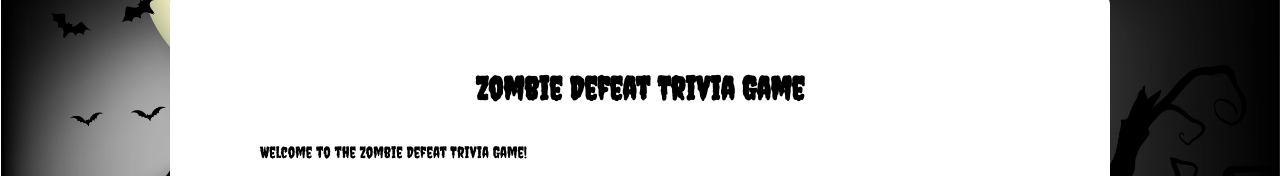
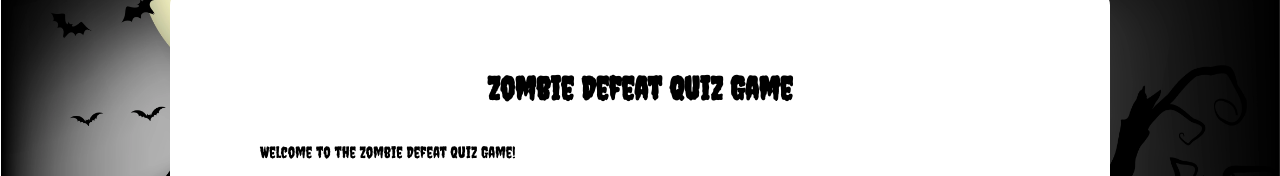
Before and after one commit to arshitshukla/The_walking_dead_quiz, a plain HTML site: page game.html in a window 1280 px wide. Shown: the part 222-398 px from the top of the page. Drawn offline with Linux system fonts and the light colour scheme; a web font is replaced by a local one.

Commit message:
Update game.html

```diff
--- a/game.html
+++ b/game.html
@@ -2,7 +2,7 @@
 <html lang="en" dir="ltr">
   <head>
     <meta charset="utf-8">
-    <title></title>
+    <title>The Walking Dead Quiz - Introduction</title>
     <link rel="stylesheet" href="styles.css">
   </head>
   <body>
@@ -10,14 +10,14 @@
     <div class="container">
       <header>
         <center>
-          <h1>Zombie Defeat Trivia Game</h1>
+          <h1>Zombie Defeat Quiz Game</h1>
         </center>
       </header>
         <br><br>
-      <p>Welcome to the Zombie Defeat Trivia Game! </p>
+      <p>Welcome to the Zombie Defeat Quiz Game! </p>
       <br>
       <p>The world is in the danger of a zombie apocalypse and with the help of this game, you'll need to use your knowledge of zombie biology, weapons, and survival skills to find your way through the game and protect yourself from the zombies. You'll have to answer 5 clues correctly to complete the game, but be careful, answering a question wrongly will send you back to the beginning!</p>
-      <br><p><a href="questions.html">Click to get the first clue</a></p>
+      <br><p><a href="questions.html">Click to get the first question</a></p>
     </div>
 
   </body>
```
